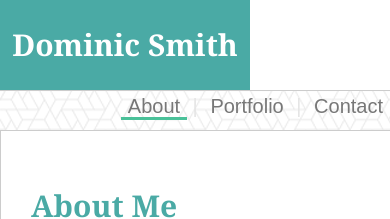
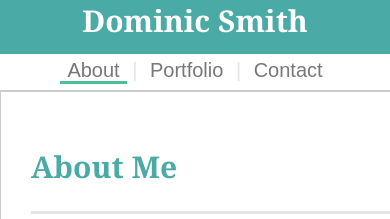
Before and after one commit to CodingDom/Responsive-Portfolio, a plain HTML site: page index.html in a window 390 px wide. Shown: the top 219 px of the page. Drawn offline with Linux system fonts and the light colour scheme.

Commit message:
Fixed up mobile display

```diff
--- a/assets/css/style.css
+++ b/assets/css/style.css
@@ -285,7 +285,8 @@ textarea {
     border-top: 8px solid #4aaaa5;
     text-align: center;
     color: white;
-    padding: 5px;
+    padding: 0;
+    margin: 0;
     font-size: 9px;
     max-width: none;
 }
@@ -324,23 +325,41 @@ Whitespace left of name: 55,90
 }
 
 @media screen and (max-width: 640px) {
-    .header {
+    #contentHolder {
+        margin: 0;
+        padding: 0;
+    }
+
+    header {
         position: static;
+        margin: 0;
     }
+
+    header .container {
+        height: 100%;
+        position: relative;
+    }
+
     .heading {
         margin: 0;
         padding: 0;
     }
-    .name {
+
+    #logo {
         width: 100%;
         line-height: normal;
+        height: 60%;
         padding: 0;
         float: none;
+        margin: 0;
+        display: block;
     }
     #Nav {
+        width: 100%;
         clear: both;
         padding: 0;
         margin: 0 auto;
+        text-align: center;
     }
     .content {
         width: 100%;
--- a/index.html
+++ b/index.html
@@ -10,7 +10,7 @@
 
     <body>
         <header>
-            <div class="heading container">
+            <div class="container">
                 <a href="index.html" id="logo">Dominic Smith</a>
                 <nav id="Nav">
                     <a id="currentPage" href="index.html">About</a> |
```
